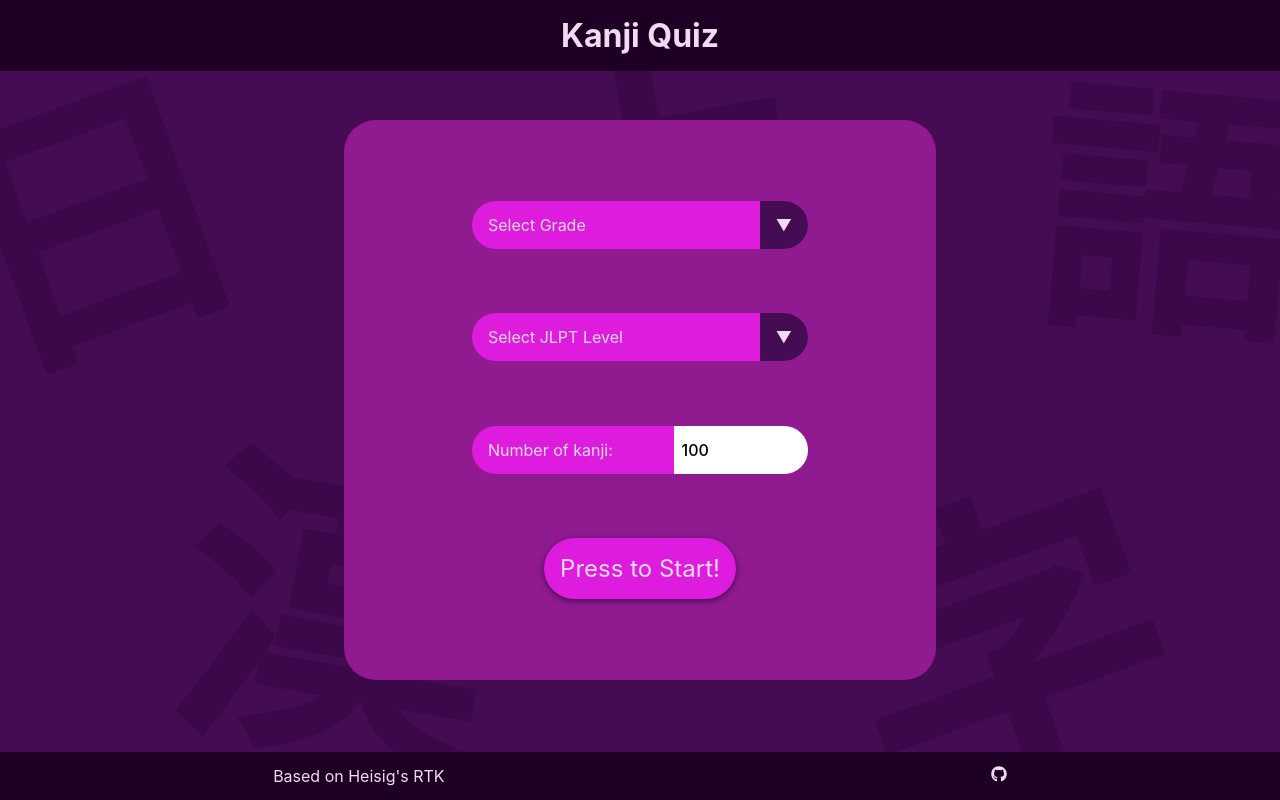
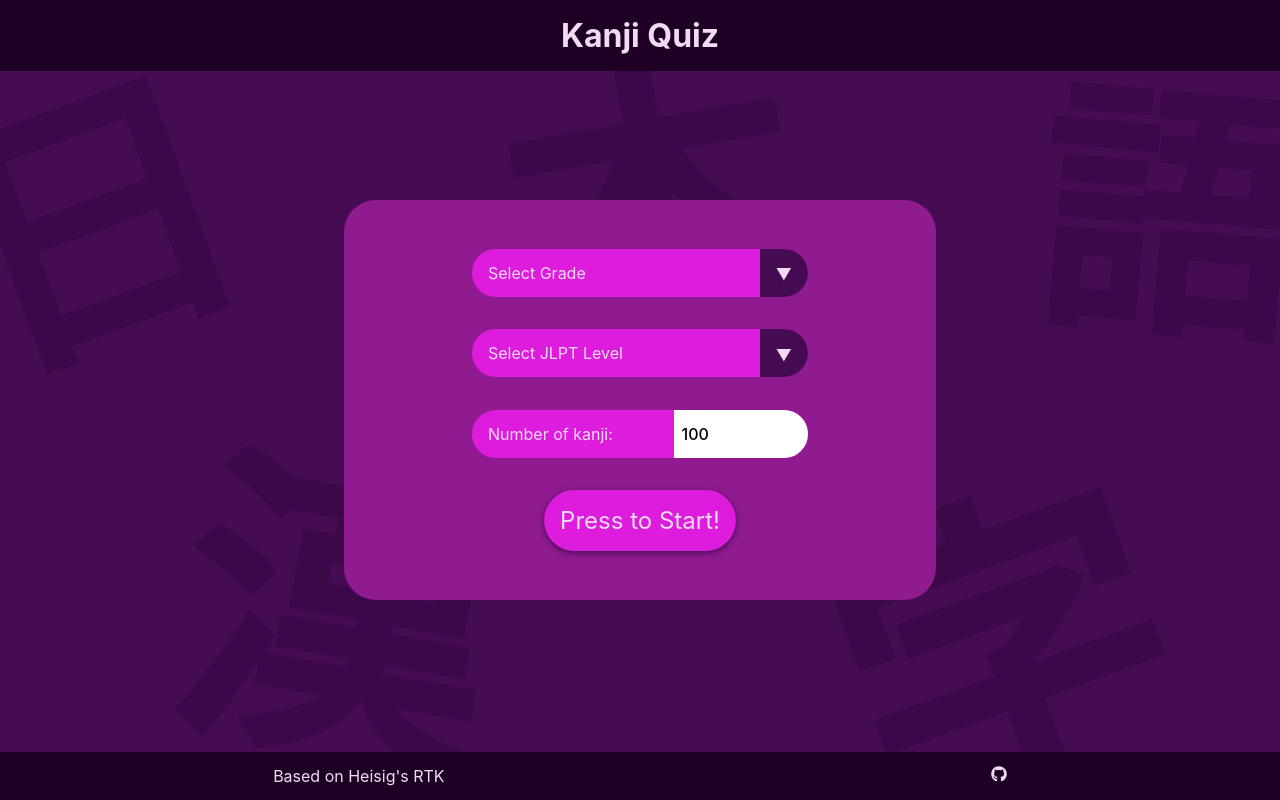
Before and after one commit to doandadr/Kanji_Quiz, a React (Create React App) app: page / in a window 1280 px wide. Built offline with nearby package versions, Linux system fonts and the light colour scheme.

Commit message:
style: fix select view

```diff
--- a/src/style.css
+++ b/src/style.css
@@ -233,7 +233,7 @@ footer FaGithub {
   border-radius: 2em;
   overflow: hidden;
   width: calc(5rem + 40%);
-  height: 70vh;
+  height: 50vh;
   background-color: var(--secondary-dark);
   padding: 1rem;
   display: flex;
@@ -279,7 +279,7 @@ footer FaGithub {
   position: absolute;
   top: 0;
   right: 0;
-  padding: 0 1em;
+  padding: 0.1em 1em;
   background: var(--primary-dark);
   cursor: pointer;
   pointer-events: none;
@@ -498,7 +498,6 @@ footer FaGithub {
   box-shadow: 0px 2px 6px var(--primary-dark);
   transition: var(--transition);
   position: relative;
-  border-bottom: 0 solid transparent;
 }
 
 @media (hover: hover) {
--- a/src/style.scss
+++ b/src/style.scss
@@ -226,8 +226,9 @@ footer {
   &__container {
     @include rounded;
     width: calc(5rem + 40%);
-    height: 70vh;
+    height: 50vh;
     background-color: var(--secondary-dark);
+    // background-color: transparent;
     padding: 1rem;
     display: flex;
     flex-direction: column;
@@ -274,7 +275,7 @@ footer {
       position: absolute;
       top: 0;
       right: 0;
-      padding: 0 1em;
+      padding: 0.1em 1em;
       background: var(--primary-dark);
       cursor: pointer;
       pointer-events: none;
@@ -490,7 +491,6 @@ footer {
 
     transition: var(--transition);
     position: relative;
-    border-bottom: 0 solid transparent;
   }
 }
 @media (hover: hover) {
```
Also changed, not shown: 1 other file (tests, documents, lock files or other folders).
